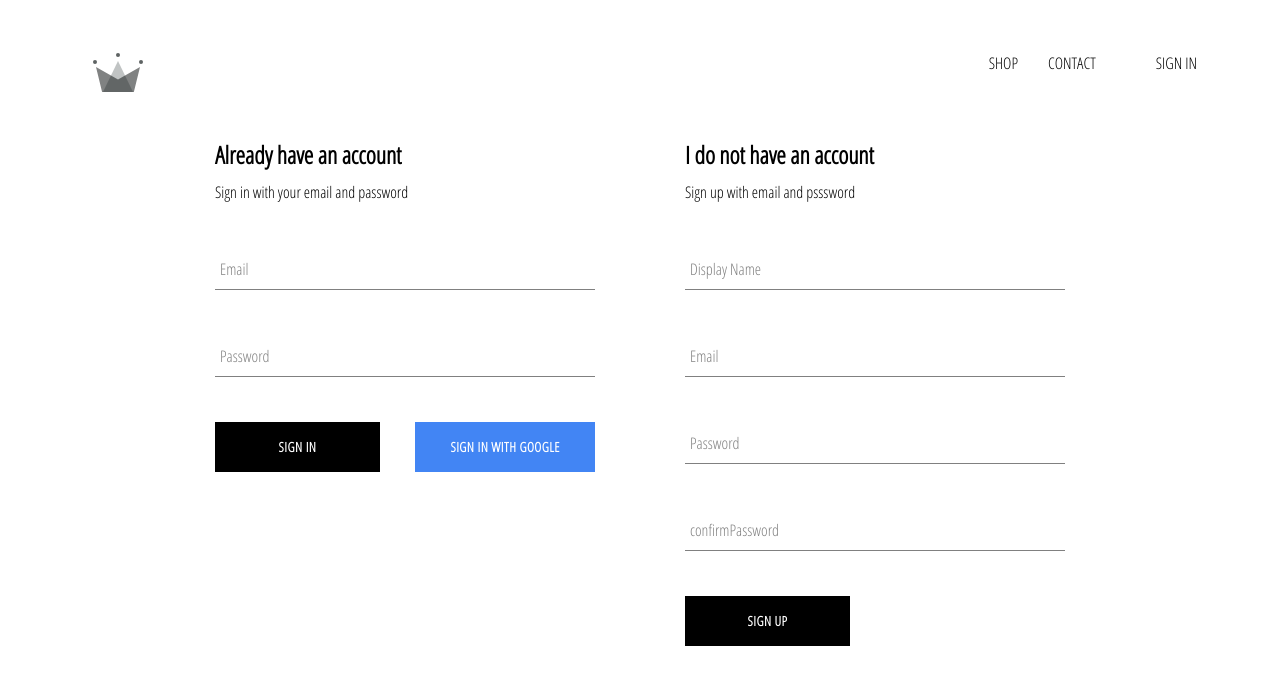
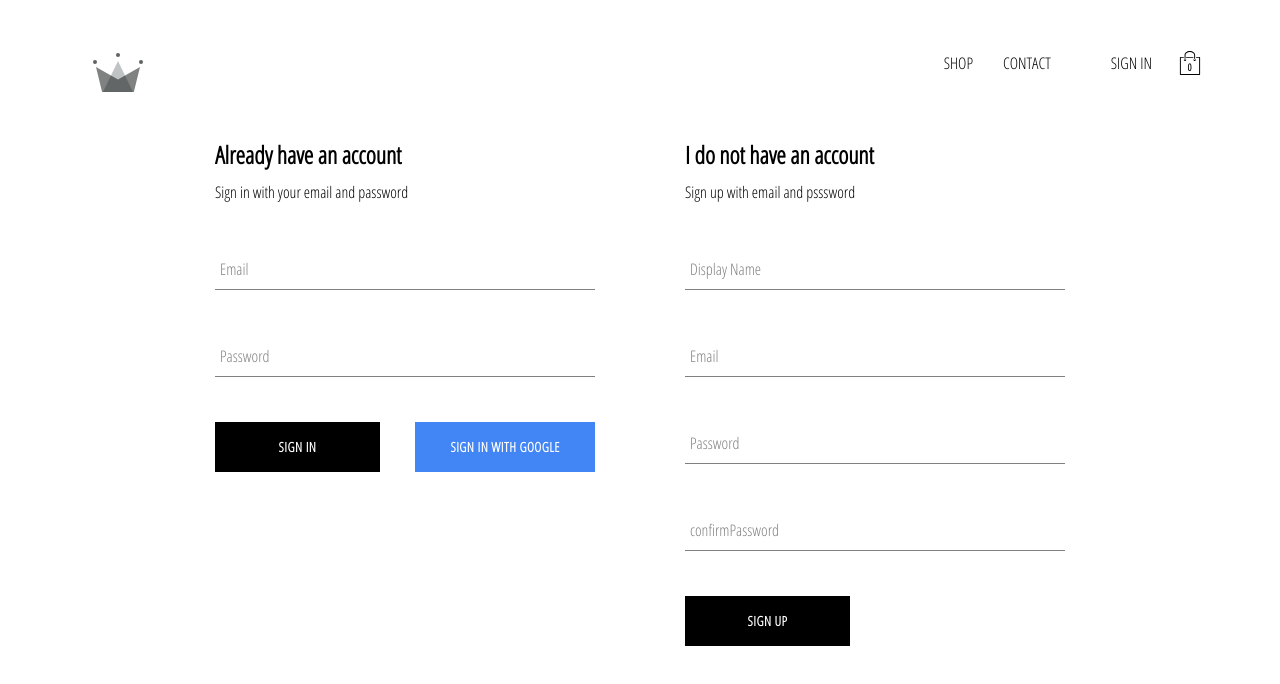
Before and after one commit to etfaghaoubeid/Elmarssa, a React (Create React App) app: page /signin in a window 1280 px wide. Shown: the top 684 px of the page. Built offline with nearby package versions, Linux system fonts and the light colour scheme; no server answers.

Commit message:
add cart item component

```diff
--- /dev/null
+++ b/src/components/cart-icon/cart-icon.component.jsx
@@ -0,0 +1,12 @@
+import React from "react";
+import {ReactComponent as ShoppingIcon} from "../../shopping-icon.svg"
+import "./cart-icon.styles.scss"
+
+const CartIcon = ()=>(
+    <div className="cart-icon">
+        <ShoppingIcon className="shopping-icon"/>
+        <span className="count-item">0</span>
+
+    </div>
+)
+export default CartIcon;
--- /dev/null
+++ b/src/components/cart-icon/cart-icon.styles.scss
@@ -0,0 +1,21 @@
+.cart-icon{
+    width: 45px;
+    height: 45px;
+    position: relative;
+    display: flex;
+    align-items: center;
+    justify-content: center;
+    cursor: pointer;
+    .shopping-icon{
+        width: 24px;
+        height: 24px;
+
+
+    }
+    .count-item{
+        position: absolute;
+        font-size: 10px;
+        font-weight: bold;
+        bottom: 12px;
+    }
+}
--- a/src/components/header/header.component.jsx
+++ b/src/components/header/header.component.jsx
@@ -5,6 +5,7 @@
 import { auth} from "../../firebase/firebase.utils"
 
 import "./header.styles.scss" ;
+import CartIcon from "../cart-icon/cart-icon.component";
 
 const Header = ({currentUser})=>(
     <div className="header">
@@ -19,6 +20,7 @@
              <div className="option" onClick={()=>auth.signOut()}> SIGN OUT</div>:
              <Link className="option" to="/signin">SIGN IN</Link>
              }
+             <CartIcon/>
         </div>
     </div>
 )
```
Also changed, not shown: src/shopping-icon.svg (added).
